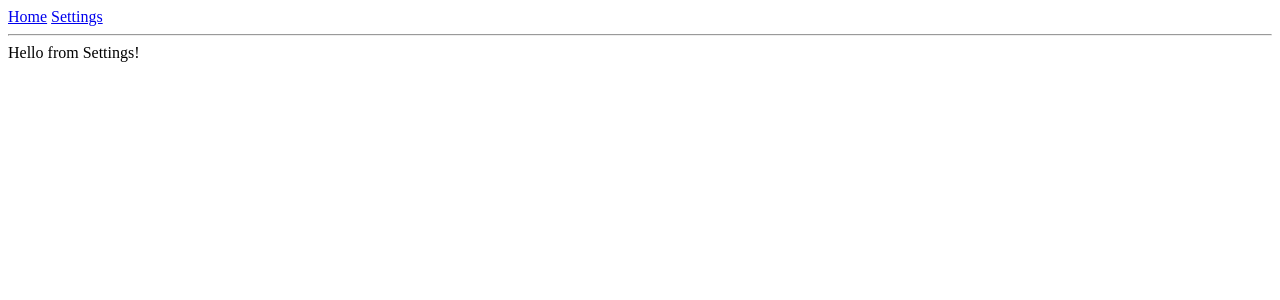
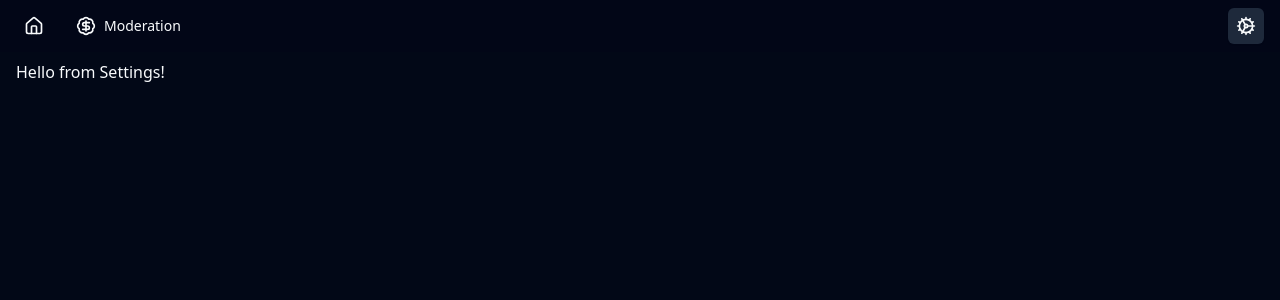
Before and after one commit to Disorrder/stream-alerts, a React (Vite) app: page /settings in a window 1280 px wide. Shown: the top 300 px of the page. Built offline with nearby package versions, Linux system fonts and the light colour scheme.

Commit message:
feat: tanstack router

```diff
--- a/src/App.tsx
+++ b/src/App.tsx
@@ -1,38 +1,24 @@
-import { invoke } from "@tauri-apps/api/core";
-import { useState } from "react";
-import "./App.css";
-import { Button } from "./components/ui/button";
+import { RouterProvider, createRouter } from "@tanstack/react-router";
+import { useEffect } from "react";
 import "./index.css";
+import { setDefaultWindowSize } from "./lib/window";
+import { routeTree } from "./routeTree.gen";
+
+const router = createRouter({ routeTree });
+
+// Register the router instance for type safety
+declare module "@tanstack/react-router" {
+  interface Register {
+    router: typeof router;
+  }
+}
 
 function App() {
-  const [greetMsg, setGreetMsg] = useState("");
-  const [name, setName] = useState("");
+  useEffect(() => {
+    setDefaultWindowSize();
+  }, []);
 
-  async function greet() {
-    // Learn more about Tauri commands at https://tauri.app/v1/guides/features/command
-    setGreetMsg(await invoke("greet", { name }));
-  }
-
-  return (
-    <div className="_container min-h-screen">
-      <form
-        className="row"
-        onSubmit={(e) => {
-          e.preventDefault();
-          greet();
-        }}
-      >
-        <input
-          id="greet-input"
-          onChange={(e) => setName(e.currentTarget.value)}
-          placeholder="Enter a name..."
-        />
-        <Button type="submit">Greet</Button>
-      </form>
-
-      <p>{greetMsg}</p>
-    </div>
-  );
+  return <RouterProvider router={router} />;
 }
 
 export default App;
--- /dev/null
+++ b/src/__App-invoke-example.tsx
@@ -0,0 +1,38 @@
+import { invoke } from "@tauri-apps/api/core";
+import { useState } from "react";
+import "./App.css";
+import { Button } from "./components/ui/button";
+import "./index.css";
+
+function App() {
+  const [greetMsg, setGreetMsg] = useState("");
+  const [name, setName] = useState("");
+
+  async function greet() {
+    // Learn more about Tauri commands at https://tauri.app/v1/guides/features/command
+    setGreetMsg(await invoke("greet", { name }));
+  }
+
+  return (
+    <div className="_container min-h-screen">
+      <form
+        className="row"
+        onSubmit={(e) => {
+          e.preventDefault();
+          greet();
+        }}
+      >
+        <input
+          id="greet-input"
+          onChange={(e) => setName(e.currentTarget.value)}
+          placeholder="Enter a name..."
+        />
+        <Button type="submit">Greet</Button>
+      </form>
+
+      <p>{greetMsg}</p>
+    </div>
+  );
+}
+
+export default App;
--- /dev/null
+++ b/src/components/custom/NavMenu.tsx
@@ -0,0 +1,20 @@
+import { BadgeDollarSignIcon, CogIcon, HomeIcon } from "lucide-react";
+import { NavMenuLink } from "./NavMenuLink";
+
+export function NavMenu() {
+  return (
+    <div className="flex gap-2 bg-slate-950 px-4 py-2">
+      <NavMenuLink to="/" icon>
+        <HomeIcon className="size-5" />
+      </NavMenuLink>
+      <NavMenuLink to="/moderation">
+        <BadgeDollarSignIcon className="size-5" />
+        Moderation
+      </NavMenuLink>
+      <div className="flex-1" />
+      <NavMenuLink to="/settings" icon>
+        <CogIcon className="size-5" />
+      </NavMenuLink>
+    </div>
+  );
+}
--- /dev/null
+++ b/src/components/custom/NavMenuLink.tsx
@@ -0,0 +1,26 @@
+import { Link, useMatchRoute } from "@tanstack/react-router";
+import { cn } from "~/lib/utils";
+import { Button } from "../ui/button";
+
+interface Props extends React.ComponentProps<typeof Link> {
+  icon?: boolean;
+}
+
+export function NavMenuLink(props: Props) {
+  const { icon, className, children, ...linkProps } = props;
+  const matchRoute = useMatchRoute();
+  const isActive = matchRoute({ to: props.to as string });
+  const btnVariant = isActive ? "secondary" : "ghost";
+
+  return (
+    <Link className={cn("group", className)} {...linkProps}>
+      <Button
+        variant={btnVariant}
+        size={icon ? "icon" : undefined}
+        className="gap-2"
+      >
+        {children as React.ReactNode}
+      </Button>
+    </Link>
+  );
+}
--- a/src/lib/window.ts
+++ b/src/lib/window.ts
@@ -1,7 +1,7 @@
 import { LogicalPosition, LogicalSize, Window } from "@tauri-apps/api/window";
 
 export async function setDefaultWindowSize() {
-  const w = 500;
+  const w = 1000;
   const h = window.screen.height;
   await Window.getCurrent().setSize(new LogicalSize(w, h));
 
--- a/src/main.tsx
+++ b/src/main.tsx
@@ -1,21 +1,9 @@
-import { RouterProvider, createRouter } from "@tanstack/react-router";
 import React from "react";
 import ReactDOM from "react-dom/client";
-
-// Import the generated route tree
-import { routeTree } from "./routeTree.gen";
-
-const router = createRouter({ routeTree });
-
-// Register the router instance for type safety
-declare module "@tanstack/react-router" {
-  interface Register {
-    router: typeof router;
-  }
-}
+import App from "./App";
 
 ReactDOM.createRoot(document.getElementById("root") as HTMLElement).render(
   <React.StrictMode>
-    <RouterProvider router={router} />
+    <App />
   </React.StrictMode>,
 );
--- a/src/routeTree.gen.ts
+++ b/src/routeTree.gen.ts
@@ -12,12 +12,18 @@
 
 import { Route as rootRoute } from './routes/__root'
 import { Route as SettingsImport } from './routes/settings'
+import { Route as ModerationImport } from './routes/moderation'
 import { Route as IndexImport } from './routes/index'
 
 // Create/Update Routes
 
 const SettingsRoute = SettingsImport.update({
   path: '/settings',
+  getParentRoute: () => rootRoute,
+} as any)
+
+const ModerationRoute = ModerationImport.update({
+  path: '/moderation',
   getParentRoute: () => rootRoute,
 } as any)
 
@@ -37,6 +43,13 @@ declare module '@tanstack/react-router' {
       preLoaderRoute: typeof IndexImport
       parentRoute: typeof rootRoute
     }
+    '/moderation': {
+      id: '/moderation'
+      path: '/moderation'
+      fullPath: '/moderation'
+      preLoaderRoute: typeof ModerationImport
+      parentRoute: typeof rootRoute
+    }
     '/settings': {
       id: '/settings'
       path: '/settings'
@@ -51,36 +64,41 @@ declare module '@tanstack/react-router' {
 
 export interface FileRoutesByFullPath {
   '/': typeof IndexRoute
+  '/moderation': typeof ModerationRoute
   '/settings': typeof SettingsRoute
 }
 
 export interface FileRoutesByTo {
   '/': typeof IndexRoute
+  '/moderation': typeof ModerationRoute
   '/settings': typeof SettingsRoute
 }
 
 export interface FileRoutesById {
   __root__: typeof rootRoute
   '/': typeof IndexRoute
+  '/moderation': typeof ModerationRoute
   '/settings': typeof SettingsRoute
 }
 
 export interface FileRouteTypes {
   fileRoutesByFullPath: FileRoutesByFullPath
-  fullPaths: '/' | '/settings'
+  fullPaths: '/' | '/moderation' | '/settings'
   fileRoutesByTo: FileRoutesByTo
-  to: '/' | '/settings'
-  id: '__root__' | '/' | '/settings'
+  to: '/' | '/moderation' | '/settings'
+  id: '__root__' | '/' | '/moderation' | '/settings'
   fileRoutesById: FileRoutesById
 }
 
 export interface RootRouteChildren {
   IndexRoute: typeof IndexRoute
+  ModerationRoute: typeof ModerationRoute
   SettingsRoute: typeof SettingsRoute
 }
 
 const rootRouteChildren: RootRouteChildren = {
   IndexRoute: IndexRoute,
+  ModerationRoute: ModerationRoute,
   SettingsRoute: SettingsRoute,
 }
 
@@ -97,11 +115,15 @@ export const routeTree = rootRoute
       "filePath": "__root.tsx",
       "children": [
         "/",
+        "/moderation",
         "/settings"
       ]
     },
     "/": {
       "filePath": "index.tsx"
+    },
+    "/moderation": {
+      "filePath": "moderation.tsx"
     },
     "/settings": {
       "filePath": "settings.tsx"
--- a/src/routes/__root.tsx
+++ b/src/routes/__root.tsx
@@ -1,6 +1,7 @@
-import { Link, Outlet, createRootRoute } from "@tanstack/react-router";
-import { TanStackRouterDevtools } from "@tanstack/router-devtools";
+import { Outlet, createRootRoute } from "@tanstack/react-router";
+// import { TanStackRouterDevtools } from "@tanstack/router-devtools";
 import { useEffect } from "react";
+import { NavMenu } from "~/components/custom/NavMenu";
 import { setDefaultWindowSize } from "~/lib/window";
 
 export const Route = createRootRoute({
@@ -8,23 +9,15 @@ export const Route = createRootRoute({
 });
 
 function Root() {
-  useEffect(() => {
-    setDefaultWindowSize();
-  }, []);
-
   return (
     <>
-      <div className="flex gap-2 p-2">
-        <Link to="/" className="[&.active]:font-bold">
-          Home
-        </Link>{" "}
-        <Link to="/settings" className="[&.active]:font-bold">
-          Settings
-        </Link>
+      <div className="flex min-h-screen flex-col">
+        <NavMenu />
+        <div className="flex-1">
+          <Outlet />
+        </div>
       </div>
-      <hr />
-      <Outlet />
-      <TanStackRouterDevtools />
+      {/* <TanStackRouterDevtools /> */}
     </>
   );
 }
--- a/src/routes/index.tsx
+++ b/src/routes/index.tsx
@@ -1,13 +1,13 @@
-import { createFileRoute } from '@tanstack/react-router'
+import { createFileRoute } from "@tanstack/react-router";
 
-export const Route = createFileRoute('/')({
+export const Route = createFileRoute("/")({
   component: Index,
-})
+});
 
 function Index() {
   return (
-    <div className="p-2">
+    <div className="px-4 py-2">
       <h3>Welcome Home!</h3>
     </div>
-  )
+  );
 }
--- /dev/null
+++ b/src/routes/moderation.tsx
@@ -0,0 +1,9 @@
+import { createFileRoute } from "@tanstack/react-router";
+
+export const Route = createFileRoute("/moderation")({
+  component: Moderation,
+});
+
+function Moderation() {
+  return <div className="px-4 py-2">Hello from Moderation!</div>;
+}
--- a/src/routes/settings.tsx
+++ b/src/routes/settings.tsx
@@ -1,9 +1,9 @@
-import { createFileRoute } from '@tanstack/react-router'
+import { createFileRoute } from "@tanstack/react-router";
 
-export const Route = createFileRoute('/settings')({
+export const Route = createFileRoute("/settings")({
   component: Settings,
-})
+});
 
 function Settings() {
-  return <div className="p-2">Hello from Settings!</div>
+  return <div className="px-4 py-2">Hello from Settings!</div>;
 }
```
